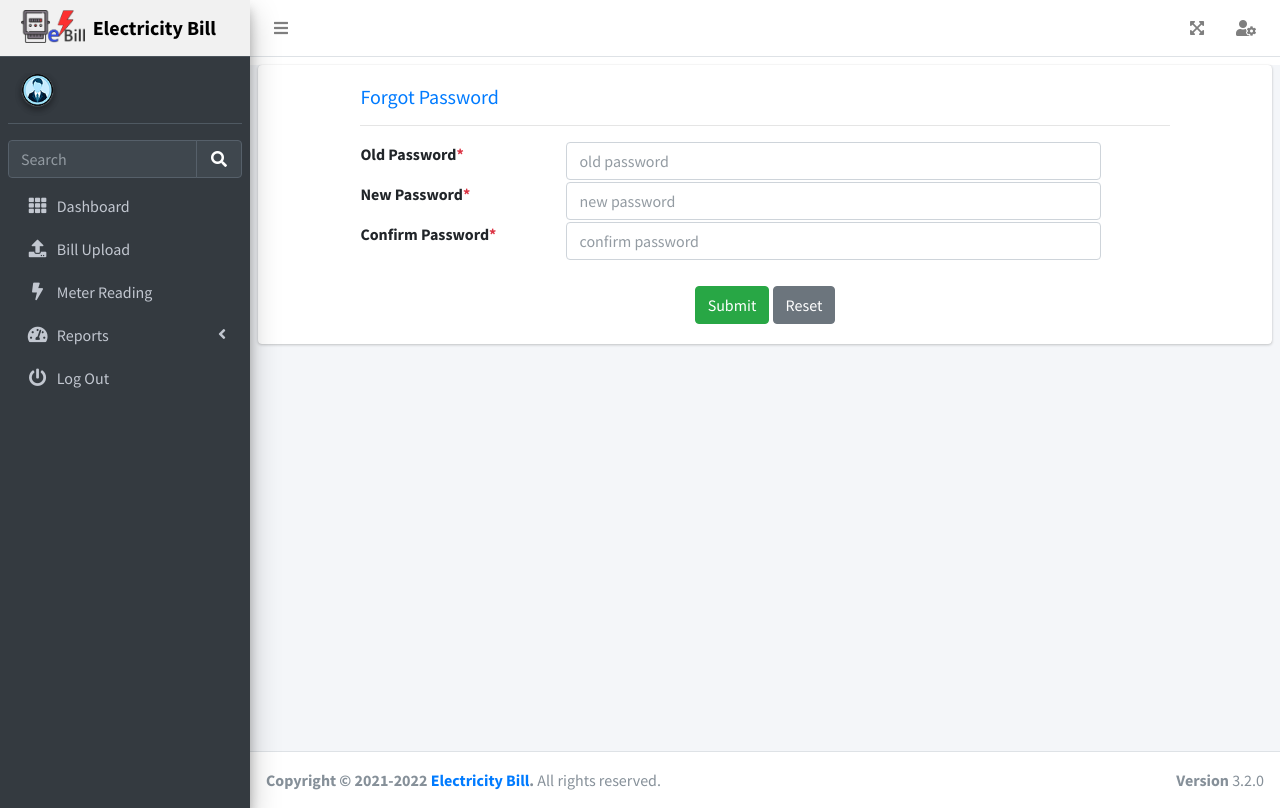
After one commit to rahul1290/bill, a CodeIgniter app: page /bill/Forgot-Password in a window 1280 px wide. The commit adds this page. Run offline with CodeIgniter, Linux system fonts and the light colour scheme; some libraries are stand-ins or nearby versions.

Commit message:
forgot password page added

```diff
--- a/application/config/routes.php
+++ b/application/config/routes.php
@@ -13,6 +13,8 @@ $route['Assign-meter-show'] = 'Assigntask_ctrl/assign_user_list';
 $route['Bill-upload'] = 'Meter_ctrl/bill_upload';
 $route['Meter-Reading'] = 'Meter_ctrl/meter_reading';
 $route['Show-Meter-Reading'] = 'Meter_ctrl/show_meter_readings';
+$route['Dashboard'] = 'Dashboard_ctrl';
+$route['Forgot-Password'] = 'User_ctrl/change_password';
 $route['Log-Out'] = 'Company_ctrl/logout';
 $route['404_override'] = '';
 $route['translate_uri_dashes'] = FALSE;
--- a/application/controllers/Assigntask_ctrl.php
+++ b/application/controllers/Assigntask_ctrl.php
@@ -12,7 +12,7 @@ class Assigntask_ctrl extends CI_Controller {
 	function getUserById(){
 		$uid = $this->input->post('uid');
 		$result = $this->User_model->user_list($uid);
-		if(count($result)>0){
+		if(count($result)>0) {
 			echo json_encode(array('data'=>$result[0],'status'=>200));
 		} else {
 			echo json_encode(array('msg'=>'No record found.','status'=>500));
--- a/application/controllers/Auth.php
+++ b/application/controllers/Auth.php
@@ -31,6 +31,9 @@ class Auth extends CI_Controller {
 				  'role' => $result[0]['type_name'],
 				));
 				redirect('/master/Company');
+			  } else {
+				$this->session->set_flashdata('msg', '<p class="text-danger text-center">Login Failed. Please try again.</p>');
+				$this->load->view('login');
 			  }
 			} else {
 			  $this->form_validation->set_error_delimiters('<div class="text-danger">', '</div>');
--- a/application/controllers/User_ctrl.php
+++ b/application/controllers/User_ctrl.php
@@ -100,4 +100,41 @@ class User_ctrl extends CI_Controller {
 		echo json_encode(array('msg'=>'Something went wrong.','status'=>500));
 	  }
   }
+
+  function check_password(){
+	  $password = sha1($this->input->post('password'));
+	  $uid = $this->session->userdata('user_id');
+
+	  $this->db->select('*');
+	  $result = $this->db->get_where('users',array('uid'=>$uid,'password'=>$password,'status'=>1))->result_array();
+	  if(count($result)>0){
+		  echo json_encode(array('msg'=>'password is valid.','status'=>200));
+	  } else {
+		echo json_encode(array('msg'=>'password is not valid.','status'=>500));
+	  }
+
+  }
+  function change_password(){
+	if ($this->input->server('REQUEST_METHOD') === 'GET') {
+		$data['main_content'] = $this->load->view('forgot-password','',true);
+		$this->load->view('admin_layout',$data);
+	} else {
+		$this->form_validation->set_rules('old_password', 'Old Password', 'required|trim|min_length[4]');
+		$this->form_validation->set_rules('new_password', 'New Password', 'required|trim|min_length[4]');
+		$this->form_validation->set_rules('confirm_password', 'Confirm Password', 'required|trim|matches[new_password]|min_length[4]');
+
+		$this->form_validation->set_error_delimiters('<div class="text-danger">', '</div>');
+		if ($this->form_validation->run()){
+			$uid = $this->session->userdata('user_id');
+			$password = sha1($this->input->post('new_password'));
+			if($this->User_model->change_password($uid,$password)){
+				$this->session->set_flashdata('msg', '<p class="text-success text-center">Password Change successfully.</p>');
+				redirect(current_url());
+			}
+		} else {
+			$data['main_content'] = $this->load->view('forgot-password','',true);
+			$this->load->view('admin_layout',$data);
+		}
+	}
+  }
 }
--- a/application/models/User_model.php
+++ b/application/models/User_model.php
@@ -48,4 +48,10 @@ class User_model extends CI_Model {
 			return null;
 		}
 	}
+
+	function change_password($uid,$password){
+		$this->db->where('uid',$uid);
+		$result = $this->db->update('users',array('password'=>$password));
+		return true;
+	}
 }
--- a/application/views/admin_layout.php
+++ b/application/views/admin_layout.php
@@ -54,6 +54,10 @@
           <div class="dropdown-divider"></div>
           <a href="" class="dropdown-item text-capitalize">
             <i class="fas fa-user mr-2"></i> <?php echo $this->session->userdata('name'); ?>
+          </a>
+          <div class="dropdown-divider"></div>
+          <a href="<?php echo base_url('Forgot-Password'); ?>" class="dropdown-item">
+            <i class="fas fa-power-off mr-2"></i> Change Password
           </a>
           <div class="dropdown-divider"></div>
           <a href="<?php echo base_url('Log-Out'); ?>" class="dropdown-item">
@@ -114,7 +118,7 @@
             </a>
           </li>
           <?php if($this->session->userdata('role') == 'super_admin' || $this->session->userdata('role') == 'admin'){ ?>
-          <li class="nav-item <?php if($this->uri->segment('1') == 'master'){
+            <li class="nav-item <?php if($this->uri->segment('1') == 'master'){
               echo "menu-is-opening menu-open";
           }?>">
             <a href="#" class="nav-link">
@@ -139,7 +143,7 @@
                         echo 'active';
                     }?>">
                   <i class="far fa-circle nav-icon"></i>
-                  <p>Cost Centersd</p>
+                  <p>Cost Center</p>
                 </a>
               </li>
               <li class="nav-item">
@@ -206,6 +210,41 @@
             </a>
           </li>
 
+
+
+          <li class="nav-item">
+            <a href="#" class="nav-link">
+              <i class="nav-icon fas fa-tachometer-alt"></i>
+              <p>
+                Reports
+                <i class="right fas fa-angle-left"></i>
+              </p>
+            </a>
+            <ul class="nav nav-treeview ml-3">
+              <li class="nav-item">
+                <a href="<?php echo base_url()?>master/Company" class="nav-link">
+                  <i class="far fa-building nav-icon"></i>
+                  <p>User Assign Reports</p>
+                </a>
+              </li>
+              <li class="nav-item">
+                <a href="<?php echo base_url()?>master/Company" class="nav-link">
+                  <i class="far fa-building nav-icon"></i>
+                  <p>Meter Reading Reports</p>
+                </a>
+              </li>
+              <li class="nav-item">
+                <a href="<?php echo base_url()?>master/Company" class="nav-link">
+                  <i class="far fa-building nav-icon"></i>
+                  <p>Bill Upload Reports</p>
+                </a>
+              </li>
+            </ul>
+          </li>
+
+
+
+
           <li class="nav-item">
             <a href="<?php echo base_url('Log-Out'); ?>" class="nav-link">
               <i class="nav-icon fas fa-power-off"></i>
--- /dev/null
+++ b/application/views/forgot-password.php
@@ -0,0 +1,80 @@
+    <section class="content mt-2">
+      <!-- Default box -->
+      <div class="card">
+        <div class="card-body">
+          <div class="row">
+          	<div class="offset-sm-1 col-md-10 col-sm-12">
+          		<h5 class="text-primary" id="page-heading">Forgot Password</h5>
+          		<hr/>
+          		<form name="f1" method="POST" enctype='multipart/form-data' action="<?php echo base_url();?>Forgot-Password">
+          		<?php echo $this->session->flashdata('msg');?>
+                        <div class="row">
+                              <label for="inputEmail3" class="col-3">Old Password<label class="text-danger">*</label></label>
+                              <div class="col-8">
+                                    <input type="password" name="old_password" id="old_password" class="form-control" placeholder="old password" autocomplete="off" />
+                                    <?php echo form_error('old_password'); ?>
+                              </div>
+                              <div id="old_password_success" style="display:none;">Valid</div>
+                              <div id="old_password_error" style="display:none;">InValid</div>
+                        </div>
+                        <div class="row">
+                              <label for="inputEmail3" class="col-3">New Password<label class="text-danger">*</label></label>
+                              <div class="col-8">
+                                    <input type="password" name="new_password" id="new_password" class="form-control" placeholder="new password" autocomplete="off" />
+                                    <?php echo form_error('new_password'); ?>
+                              </div>
+                        </div>
+                        <div class="row">
+                              <label for="inputEmail3" class="col-3">Confirm Password<label class="text-danger">*</label></label>
+                              <div class="col-8">
+                                    <input type="password" name="confirm_password" id="confirm_password" class="form-control" placeholder="confirm password" autocomplete="off" />
+                                    <?php echo form_error('confirm_password'); ?>
+                              </div>
+                        </div>
+
+                    <div class="text-center mt-4">
+                      <input type="submit" class="btn btn-success uppercase" id="forgot-submit" value="Submit">
+                      <button class="btn btn-warning uppercase" id="assign-update" style="display:none;">Update</button>
+
+                      <input type="reset" class="btn btn-secondary uppercase" id="cancel-btn" style="display:none;" value="Cancel">
+                      <input type="reset" class="btn btn-secondary uppercase" id="reset-btn" value="Reset">
+                    </div>
+                </form>
+          	</div>
+          </div>
+
+        </div>
+        <!-- /.card-body -->
+      </div>
+      <!-- /.card -->
+    </section>
+
+
+    <script>
+    const baseUrl = $('#base_url').val();
+
+	$(document).on('blur','#old_password',function(){
+		var password = $(this).val();
+		$.ajax({
+            url: `${baseUrl}User_ctrl/check_password`,
+            method: "POST",
+            dataType: "json",
+            data : {
+               'password' : password
+            },
+            success(response){
+                if(response.status == 200){
+                  $('#old_password_success').show();
+                  $('#forgot-submit').removeAttr('disabled');
+                  $('#old_password_error').hide();
+                } else {
+                  $('#old_password_success').hide();
+                  $('#forgot-submit').attr('disabled','true');;
+                  $('#old_password_error').show();
+                }
+            }
+        });
+	});
+
+
+    </script>
--- a/application/views/master/company.php
+++ b/application/views/master/company.php
@@ -71,7 +71,7 @@
                             </tr>
                         </thead>
                         <tbody id="companyList">
-                            <?php $c=1; foreach($companies as $company){ ?>
+                            <?php if(count($companies)>0){ $c=1; foreach($companies as $company){ ?>
                                 <tr>
                                     <td class="text-center"><?= $c++; ?></td>
                                     <td class="text-center"><?= $company['name']; ?></td>
@@ -83,6 +83,8 @@
                                         <a href="javascript:void(0);" class="company_delete ml-2" data-id="<?= $company['cid']; ?>"><i class="fas fa-trash"></i></a>
                                     </td>
                                 </tr>
+                            <?php } } else { ?>
+                                <tr><td colspan="6" class="text-center">No Record Found</td></tr>
                             <?php } ?>
                         </tbody>
                     </table>
--- a/application/views/meter-reading.php
+++ b/application/views/meter-reading.php
@@ -3,9 +3,9 @@
       <div class="card">
         <div class="card-body">
           		<span class="text-primary" id="page-heading">Meter Reading</span>
-              <span class="pull-right" style="float: right;">
-                <a class="btn btn-sm btn-primary" href="<?php echo base_url('Show-Meter-Reading'); ?>">Pending Readings</a>
-              </span>
+              <!-- <span class="pull-right" style="float: right;">
+                <a class="btn btn-sm btn-primary" href="<?php //echo base_url('Show-Meter-Reading'); ?>">Pending Readings</a>
+              </span> -->
           		<hr/>
               <div class="row">
                 <div class="col-5">
```
Also changed, not shown: application/controllers/Dashboard_ctrl.php (added, +23 -0 lines), application/views/login.php (+3 -4 lines), application/views/user-dashboard.php (added, +56 -0 lines).
